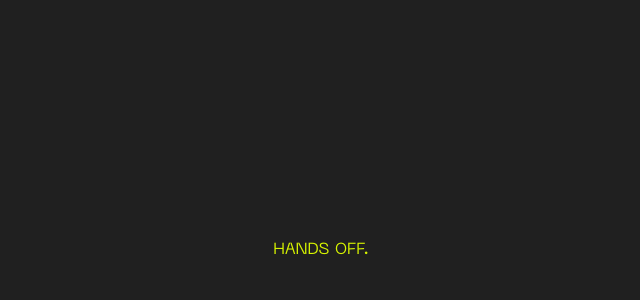
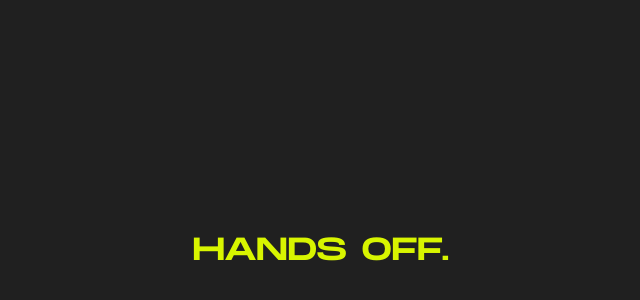
Before and after one commit to alexandermackinnon/hands-off, a React (Create React App) app: page / in a window 1280 px wide. Shown: the part 150-450 px from the top of the page, without its empty margins (319-959 px from the left). Built offline with nearby package versions, Linux system fonts and the light colour scheme.

Commit message:
Update typography

```diff
--- a/src/components/App.js
+++ b/src/components/App.js
@@ -1,7 +1,11 @@
 import React from "react";
 
 function App() {
-  return <div className="app">HANDS OFF.</div>;
+  return (
+    <div className="app">
+      <h1>HANDS OFF.</h1>
+    </div>
+  );
 }
 
 export default App;
--- a/src/index.css
+++ b/src/index.css
@@ -1,20 +1,35 @@
+/* -------------- FONTS -------------- */
+
 @font-face {
-  font-family: "NeueMachina";
-  src: local("NeueMachina"),
+  font-family: "Monument Extended";
+  src: local("Monument Extended"),
+    url(./fonts/MonumentExtended-Regular.otf) format("opentype");
+}
+
+@font-face {
+  font-family: "Monument Extended";
+  font-weight: 800;
+  src: local("Monument Extended"),
+    url(./fonts/MonumentExtended-Ultrabold.otf) format("opentype");
+}
+
+@font-face {
+  font-family: "Neue Machina";
+  src: local("Neue Machina"),
     url(./fonts/NeueMachina-Regular.otf) format("opentype");
 }
 
 @font-face {
-  font-family: "NeueMachina";
+  font-family: "Neue Machina";
   font-weight: 300;
-  src: local("NeueMachina"),
+  src: local("Neue Machina"),
     url(./fonts/NeueMachina-Light.otf) format("opentype");
 }
 
 @font-face {
-  font-family: "NeueMachina";
+  font-family: "Neue Machina";
   font-weight: 800;
-  src: local("NeueMachina"),
+  src: local("Neue Machina"),
     url(./fonts/NeueMachina-Ultrabold.otf) format("opentype");
 }
 
@@ -28,9 +43,13 @@ body {
   height: 100vh;
   background-color: #202020;
   color: #d8f500;
-  font-family: NeueMachina, sans-serif;
   display: flex;
   justify-content: center;
   align-items: center;
   text-align: center;
 }
+
+h1 {
+  font-family: Monument Extended, serif;
+  font-weight: 400;
+}
```
Also changed, not shown: src/fonts/MonumentExtended-Regular.otf (added), src/fonts/MonumentExtended-Ultrabold.otf (added).
